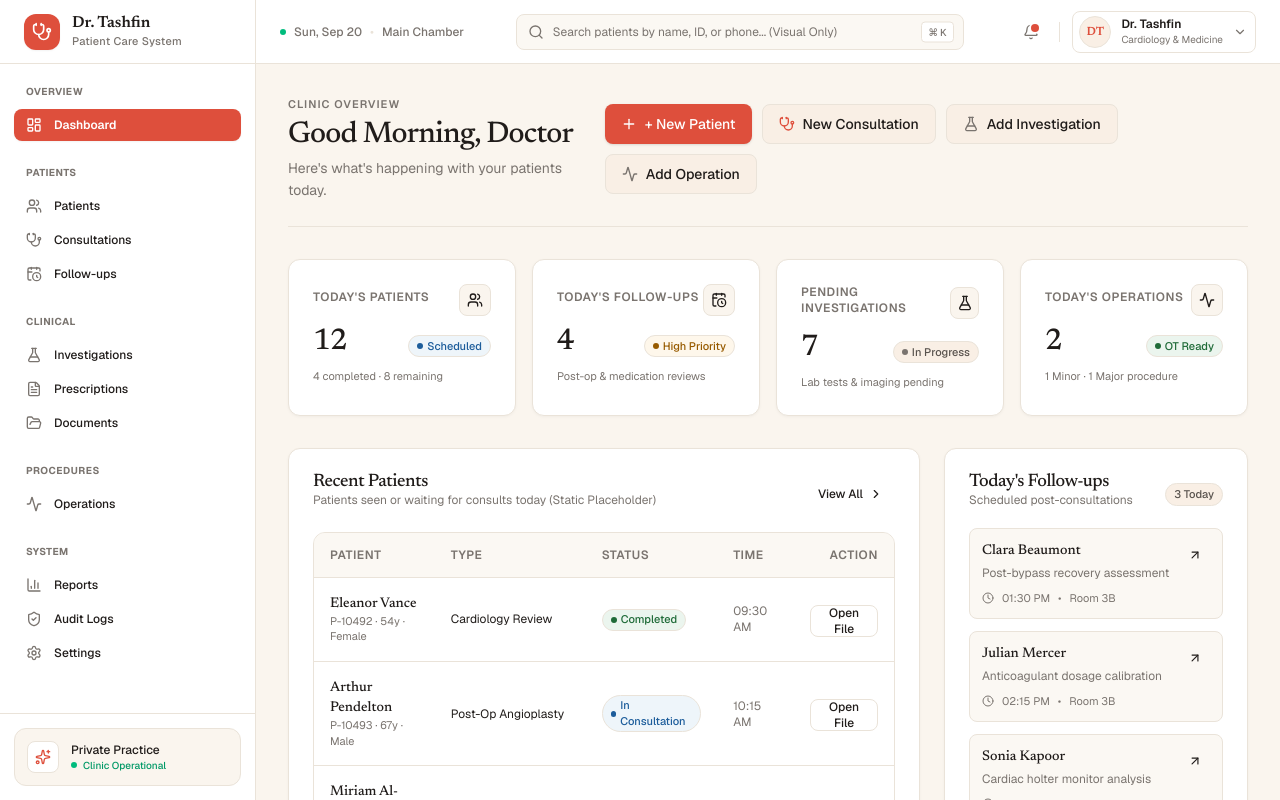
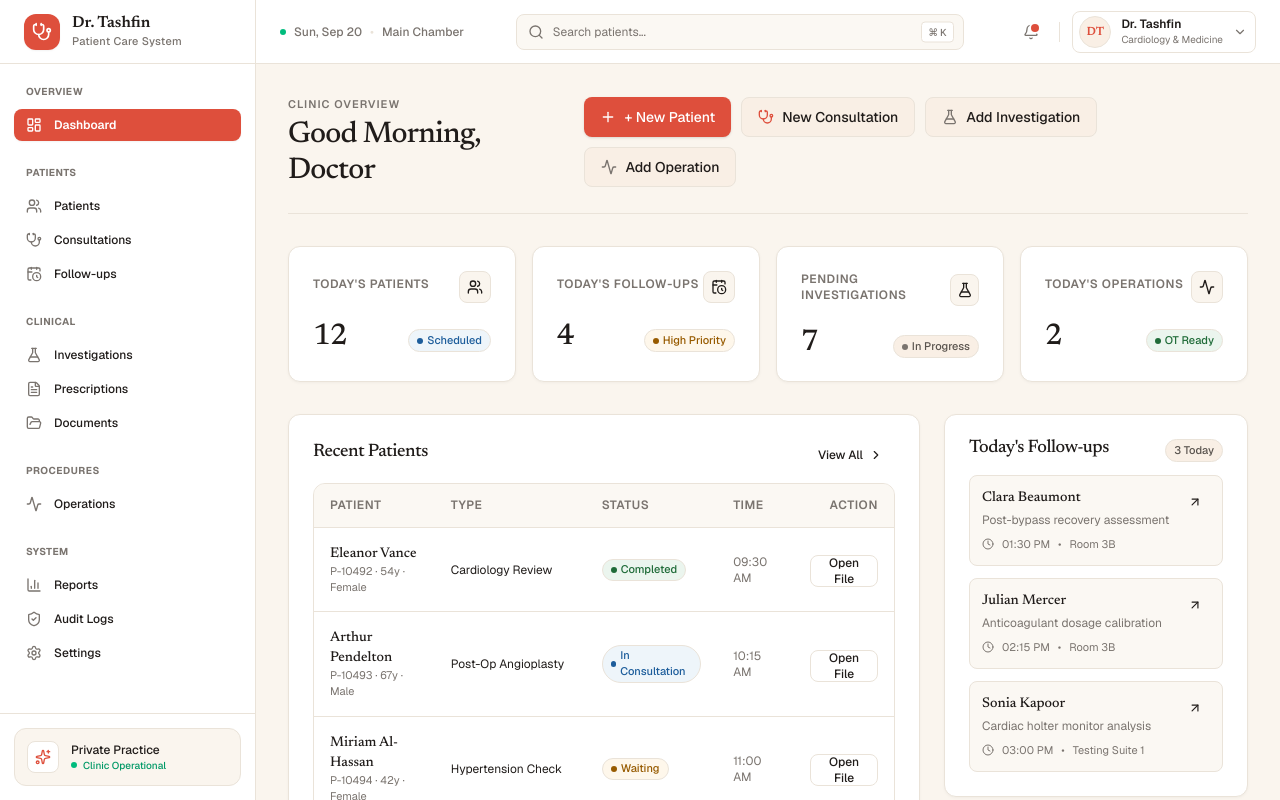
Before and after one commit to Shakhwat-93/drtashfin, a Next.js app: page / in a window 1280 px wide. Shown: the top 800 px of the page. Built offline with nearby package versions, Linux system fonts and the light colour scheme.

Commit message:
refactor(ui): clean minimal dashboard, remove explanatory text and prototype disclaimers

```diff
--- a/src/app/page.tsx
+++ b/src/app/page.tsx
@@ -22,7 +22,6 @@ import {
   Card,
   CardHeader,
   CardTitle,
-  CardDescription,
   CardContent,
   Badge,
   Table,
@@ -43,16 +42,9 @@ import {
   Select,
 } from "@/components/ui";
 
-// ==============================================================================
-// STATIC DESIGN PLACEHOLDERS ONLY — Phase 02
-// Do NOT connect to Supabase/database in this phase.
-// All values below are design tokens to showcase visual hierarchy and layout.
-// ==============================================================================
-
 interface StatCardData {
   title: string;
   value: string | number;
-  subtext: string;
   icon: React.ElementType;
   badgeText: string;
   badgeVariant: "neutral" | "info" | "warning" | "success";
@@ -62,7 +54,6 @@ const STATIC_STATS: StatCardData[] = [
   {
     title: "Today's Patients",
     value: 12,
-    subtext: "4 completed · 8 remaining",
     icon: Users,
     badgeText: "Scheduled",
     badgeVariant: "info",
@@ -70,7 +61,6 @@ const STATIC_STATS: StatCardData[] = [
   {
     title: "Today's Follow-ups",
     value: 4,
-    subtext: "Post-op & medication reviews",
     icon: CalendarClock,
     badgeText: "High Priority",
     badgeVariant: "warning",
@@ -78,7 +68,6 @@ const STATIC_STATS: StatCardData[] = [
   {
     title: "Pending Investigations",
     value: 7,
-    subtext: "Lab tests & imaging pending",
     icon: FlaskConical,
     badgeText: "In Progress",
     badgeVariant: "neutral",
@@ -86,14 +75,13 @@ const STATIC_STATS: StatCardData[] = [
   {
     title: "Today's Operations",
     value: 2,
-    subtext: "1 Minor · 1 Major procedure",
     icon: Activity,
     badgeText: "OT Ready",
     badgeVariant: "success",
   },
 ];
 
-interface RecentPatientPlaceholder {
+interface RecentPatient {
   id: string;
   name: string;
   ageGender: string;
@@ -103,7 +91,7 @@ interface RecentPatientPlaceholder {
   badgeVariant: "success" | "warning" | "info";
 }
 
-const STATIC_RECENT_PATIENTS: RecentPatientPlaceholder[] = [
+const STATIC_RECENT_PATIENTS: RecentPatient[] = [
   {
     id: "P-10492",
     name: "Eleanor Vance",
@@ -142,7 +130,7 @@ const STATIC_RECENT_PATIENTS: RecentPatientPlaceholder[] = [
   },
 ];
 
-interface FollowUpPlaceholder {
+interface FollowUpItem {
   id: string;
   name: string;
   condition: string;
@@ -150,7 +138,7 @@ interface FollowUpPlaceholder {
   room: string;
 }
 
-const STATIC_FOLLOW_UPS: FollowUpPlaceholder[] = [
+const STATIC_FOLLOW_UPS: FollowUpItem[] = [
   {
     id: "F-201",
     name: "Clara Beaumont",
@@ -174,7 +162,7 @@ const STATIC_FOLLOW_UPS: FollowUpPlaceholder[] = [
   },
 ];
 
-interface ActivityPlaceholder {
+interface ActivityItem {
   id: string;
   title: string;
   description: string;
@@ -182,7 +170,7 @@ interface ActivityPlaceholder {
   icon: React.ElementType;
 }
 
-const STATIC_ACTIVITIES: ActivityPlaceholder[] = [
+const STATIC_ACTIVITIES: ActivityItem[] = [
   {
     id: "A-1",
     title: "Lab Report Uploaded",
@@ -212,11 +200,10 @@ export default function DashboardPage() {
   return (
     <AdminShell>
       <PageContainer>
-        {/* Page Header with Breadcrumb/Label and Quick Actions */}
+        {/* Page Header */}
         <PageHeader
           label="CLINIC OVERVIEW"
           title="Good Morning, Doctor"
-          description="Here's what's happening with your patients today."
           actions={
             <>
               <Button
@@ -265,7 +252,7 @@ export default function DashboardPage() {
                     <Icon className="h-4 w-4" />
                   </div>
                 </CardHeader>
-                <CardContent className="space-y-2">
+                <CardContent className="pt-2 pb-5">
                   <div className="flex items-baseline justify-between">
                     <span className="font-serif text-3xl font-medium tracking-tight text-[#201C1A]">
                       {stat.value}
@@ -274,7 +261,6 @@ export default function DashboardPage() {
                       {stat.badgeText}
                     </Badge>
                   </div>
-                  <p className="text-[11px] text-[#7A746F]">{stat.subtext}</p>
                 </CardContent>
               </Card>
             );
@@ -286,13 +272,8 @@ export default function DashboardPage() {
           {/* Recent Patients Table (Spans 2 cols on desktop) */}
           <div className="lg:col-span-2 space-y-4">
             <Card>
-              <CardHeader className="flex flex-row items-center justify-between">
-                <div>
-                  <CardTitle>Recent Patients</CardTitle>
-                  <CardDescription>
-                    Patients seen or waiting for consults today (Static Placeholder)
-                  </CardDescription>
-                </div>
+              <CardHeader className="flex flex-row items-center justify-between pb-3">
+                <CardTitle>Recent Patients</CardTitle>
                 <Button variant="ghost" size="sm" rightIcon={<ChevronRight className="h-3.5 w-3.5" />}>
                   View All
                 </Button>
@@ -352,10 +333,7 @@ export default function DashboardPage() {
             {/* Today's Follow-ups */}
             <Card>
               <CardHeader className="flex flex-row items-center justify-between pb-3">
-                <div>
-                  <CardTitle>Today&apos;s Follow-ups</CardTitle>
-                  <CardDescription>Scheduled post-consultations</CardDescription>
-                </div>
+                <CardTitle>Today&apos;s Follow-ups</CardTitle>
                 <Badge variant="neutral" size="sm">
                   {STATIC_FOLLOW_UPS.length} Today
                 </Badge>
@@ -380,7 +358,7 @@ export default function DashboardPage() {
                         <span>{item.room}</span>
                       </div>
                     </div>
-                    <Button variant="ghost" size="sm" className="h-7 px-2">
+                    <Button variant="ghost" size="sm" className="h-7 px-2" aria-label={`Open follow-up for ${item.name}`}>
                       <ArrowUpRight className="h-3.5 w-3.5" />
                     </Button>
                   </div>
@@ -392,7 +370,6 @@ export default function DashboardPage() {
             <Card>
               <CardHeader className="pb-3">
                 <CardTitle>Recent Activity</CardTitle>
-                <CardDescription>System log of clinical events</CardDescription>
               </CardHeader>
               <CardContent className="space-y-3">
                 {STATIC_ACTIVITIES.map((act) => {
@@ -421,15 +398,15 @@ export default function DashboardPage() {
           </div>
         </div>
 
-        {/* Demonstration Modal for Accessible Dialog Primitive */}
+        {/* Modal for Adding New Patient */}
         <Modal
           isOpen={isNewPatientModalOpen}
           onClose={() => setIsNewPatientModalOpen(false)}
         >
           <ModalHeader>
-            <ModalTitle>Register New Patient (UI Prototype)</ModalTitle>
+            <ModalTitle>Register New Patient</ModalTitle>
             <ModalDescription>
-              Demonstrating visual form inputs and modal ergonomics. No real backend data is recorded in Phase 02.
+              Enter patient details to initiate clinical file.
             </ModalDescription>
           </ModalHeader>
           <ModalBody className="space-y-4">
@@ -467,7 +444,7 @@ export default function DashboardPage() {
               variant="primary"
               onClick={() => setIsNewPatientModalOpen(false)}
             >
-              Save Patient (UI Only)
+              Save Patient
             </Button>
           </ModalFooter>
         </Modal>
--- a/src/components/layout/header.tsx
+++ b/src/components/layout/header.tsx
@@ -8,7 +8,6 @@ import {
   DropdownTrigger,
   DropdownContent,
   DropdownItem,
-  DropdownSeparator,
 } from "@/components/ui/dropdown";
 
 export interface HeaderProps {
@@ -44,7 +43,7 @@ export function Header({ onMenuClick }: HeaderProps) {
         </div>
       </div>
 
-      {/* Center/Left: Global Patient Search (Visual Only) */}
+      {/* Center/Left: Global Patient Search */}
       <div className="flex-1 max-w-md mx-4">
         <div className="relative">
           <div className="pointer-events-none absolute inset-y-0 left-0 flex items-center pl-3 text-[#7A746F]">
@@ -53,7 +52,7 @@ export function Header({ onMenuClick }: HeaderProps) {
           <input
             type="search"
             readOnly
-            placeholder="Search patients by name, ID, or phone... (Visual Only)"
+            placeholder="Search patients..."
             className="w-full h-9 rounded-lg border border-[#EAE3D9] bg-[#FAF5EE]/70 pl-9 pr-4 text-xs text-[#201C1A] placeholder:text-[#7A746F] focus:outline-hidden focus:border-[#DE4F3C] focus:bg-white transition-all cursor-text"
           />
           <div className="hidden md:flex absolute right-2.5 top-1/2 -translate-y-1/2 items-center gap-0.5 rounded border border-[#EAE3D9] bg-white px-1.5 py-0.5 text-[10px] font-medium text-[#7A746F]">
@@ -110,10 +109,6 @@ export function Header({ onMenuClick }: HeaderProps) {
               <ShieldCheck className="h-3.5 w-3.5 text-[#7A746F]" />
               Clinic Preferences
             </DropdownItem>
-            <DropdownSeparator />
-            <div className="px-3 py-1.5 text-[10px] text-[#7A746F]">
-              Phase 02 Shell (Auth disabled)
-            </div>
           </DropdownContent>
         </Dropdown>
       </div>
```
